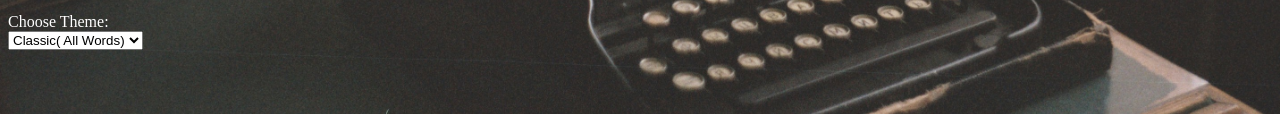
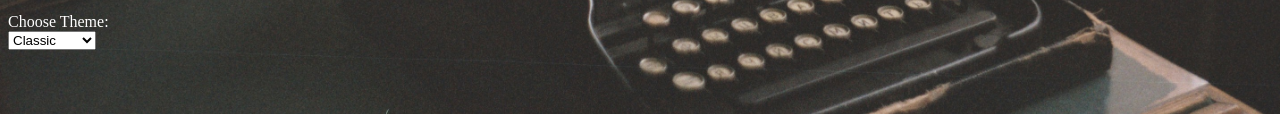
Before and after one commit to SwiggedySpoof/thomas-alexander-wordle-repository, a website with bundled scripts: page index.html in a window 1280 px wide. Shown: the part 686-800 px from the top of the page. Built offline with nearby package versions, Linux system fonts and the light colour scheme.

Commit message:
Fixed Misleading Button Error

```diff
--- a/index.html
+++ b/index.html
@@ -70,7 +70,7 @@
 <div id="mode-container">
     <label for="theme-select">Choose Theme: </label>
     <select id="theme-select">
-        <option value="classic">Classic( All Words)</option>
+        <option value="classic">Classic</option>
         <option value="geography">Geography</option>
         <option value="cinema">Cinema</option>
     </select>
```
